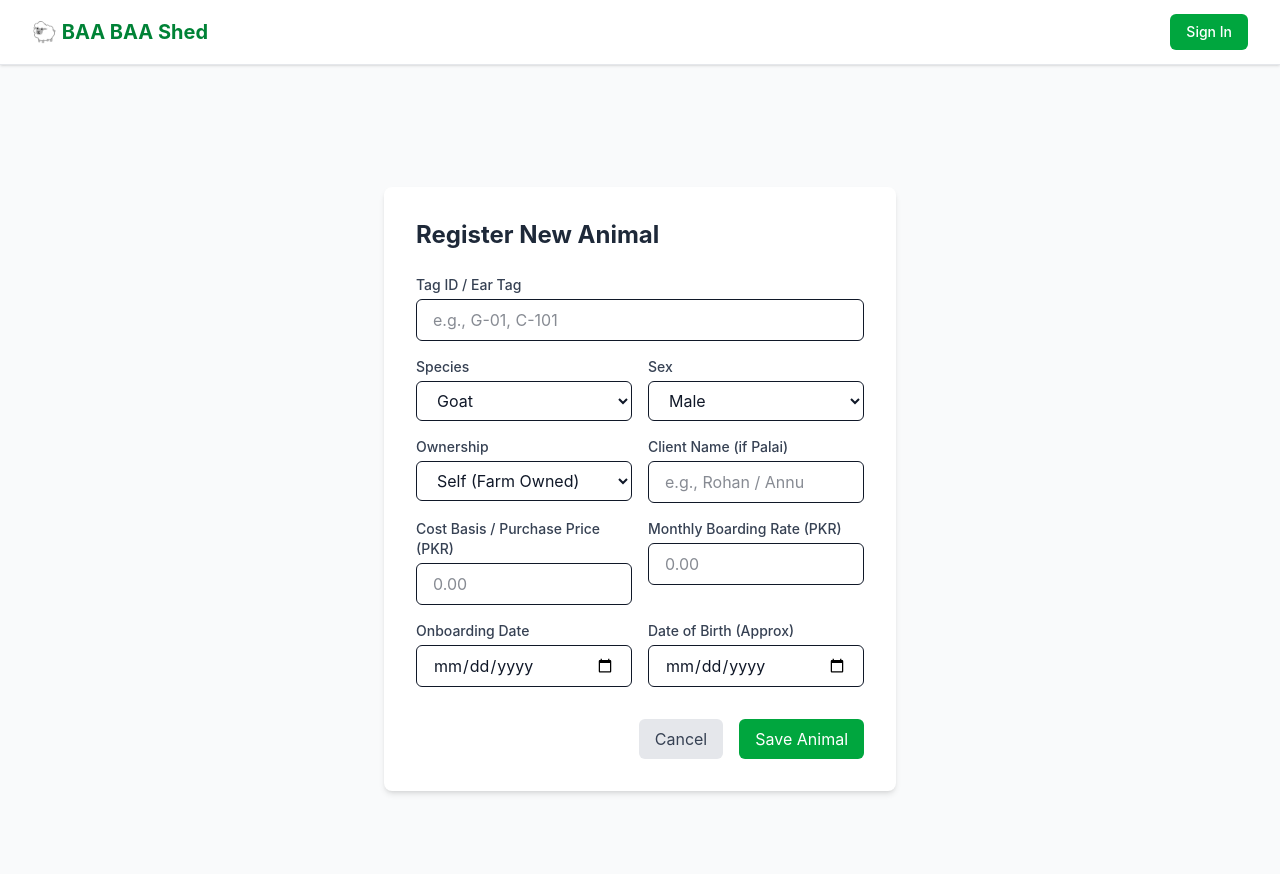
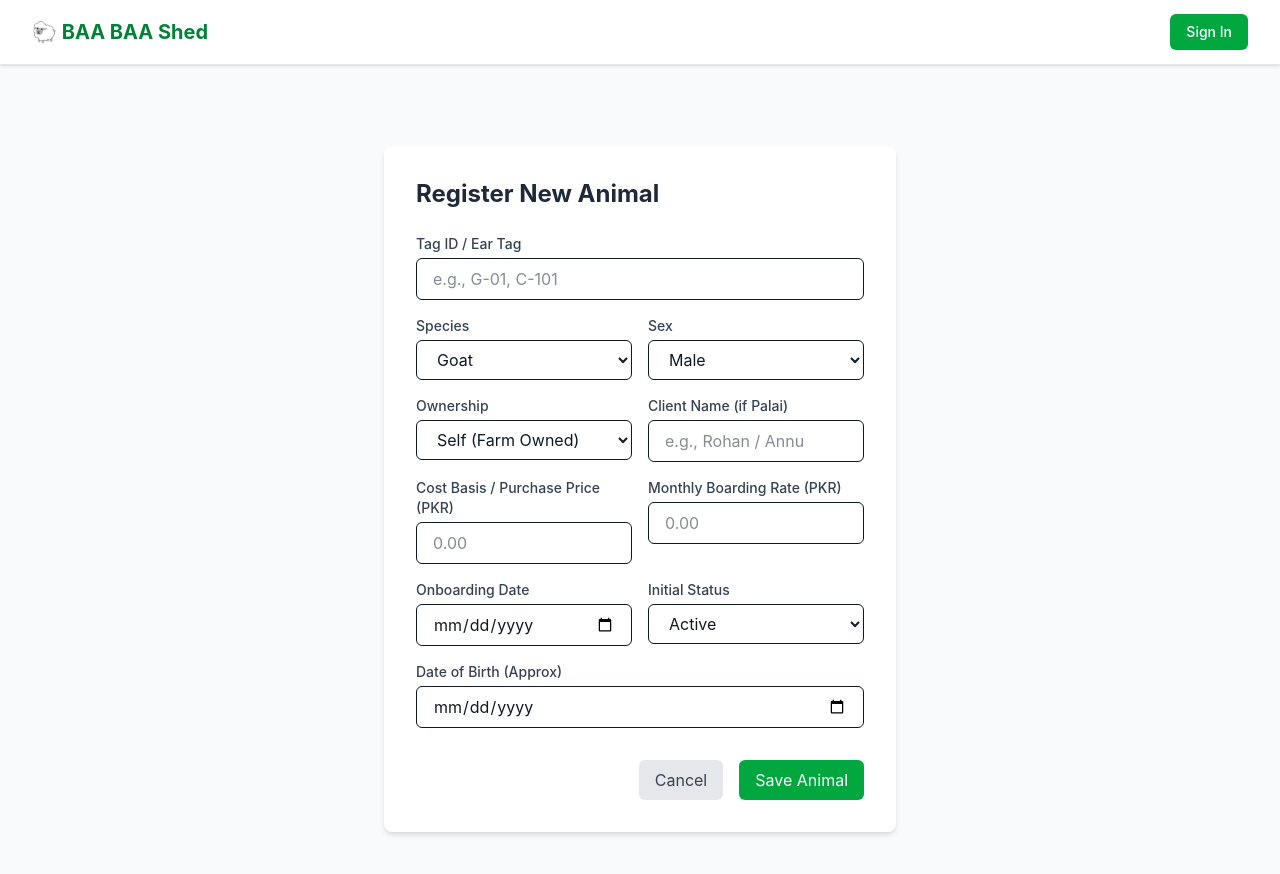
Before and after one commit to shakaibkhan31-cmd/livestock-saas, a Next.js app: page /animals/new in a window 1280 px wide. Shown: the top 874 px of the page. Built offline with nearby package versions, Linux system fonts and the light colour scheme; no server answers.

Commit message:
Add acquisition date and status selection fields to new animal form

```diff
--- a/src/app/animals/new/page.tsx
+++ b/src/app/animals/new/page.tsx
@@ -14,14 +14,13 @@ export default async function NewAnimalPage({
     const tag_id = formData.get('tag_id') as string
     const species = formData.get('species') as string
     const rawOwnership = formData.get('ownership') as string
-
-    // Database ke enum_status ke mutabiq 'Client' ya 'Self' pass kar rahe hain
     const ownership = rawOwnership.includes('Palai') || rawOwnership === 'Client' ? 'Client' : 'Self'
 
     const client_name = formData.get('client_name') as string
     const sex = formData.get('sex') as string
     const dob = formData.get('dob') as string
     const acquisition_date = formData.get('acquisition_date') as string
+    const status = formData.get('status') as string || 'Active'
     const cost_basis = formData.get('cost_basis') as string
     const monthly_boarding_rate = formData.get('monthly_boarding_rate') as string
 
@@ -45,6 +44,7 @@ export default async function NewAnimalPage({
       ownership,
       client_name: ownership === 'Client' ? (client_name || 'Client') : null,
       sex,
+      status,
       cost_basis: cost_basis ? parseFloat(cost_basis) : 0,
       monthly_boarding_rate: monthly_boarding_rate ? parseFloat(monthly_boarding_rate) : 0,
     }
@@ -131,13 +131,24 @@ export default async function NewAnimalPage({
               <input
                 name="acquisition_date"
                 type="date"
+                required
                 className="w-full px-4 py-2 border rounded-md focus:ring-2 focus:ring-green-500"
               />
             </div>
             <div>
-              <label className="block text-sm font-medium text-gray-700 mb-1">Date of Birth (Approx)</label>
-              <input name="dob" type="date" className="w-full px-4 py-2 border rounded-md focus:ring-2 focus:ring-green-500" />
+              <label className="block text-sm font-medium text-gray-700 mb-1">Initial Status</label>
+              <select name="status" className="w-full px-4 py-2 border rounded-md focus:ring-2 focus:ring-green-500">
+                <option value="Active">Active</option>
+                <option value="Sold">Sold</option>
+                <option value="Deceased">Deceased</option>
+                <option value="Returned">Returned</option>
+              </select>
             </div>
+          </div>
+
+          <div>
+            <label className="block text-sm font-medium text-gray-700 mb-1">Date of Birth (Approx)</label>
+            <input name="dob" type="date" className="w-full px-4 py-2 border rounded-md focus:ring-2 focus:ring-green-500" />
           </div>
 
           <div className="flex justify-end gap-4 mt-4">
```
